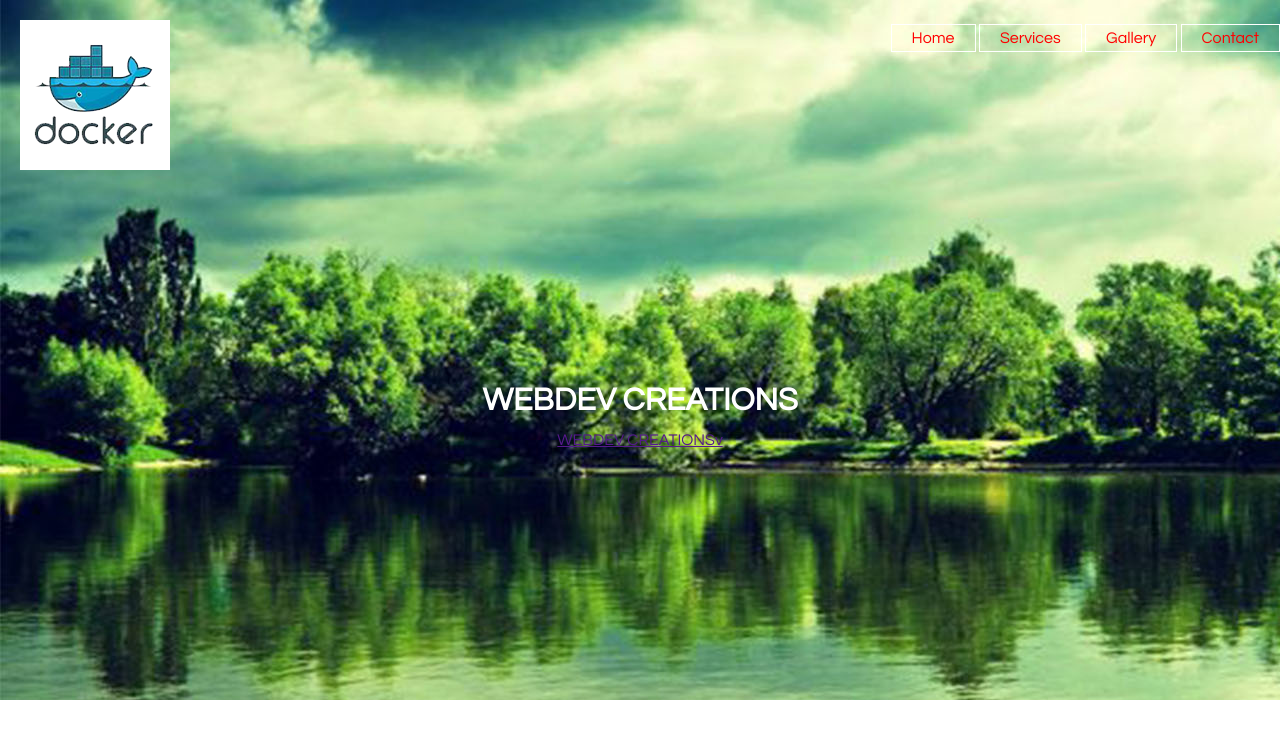
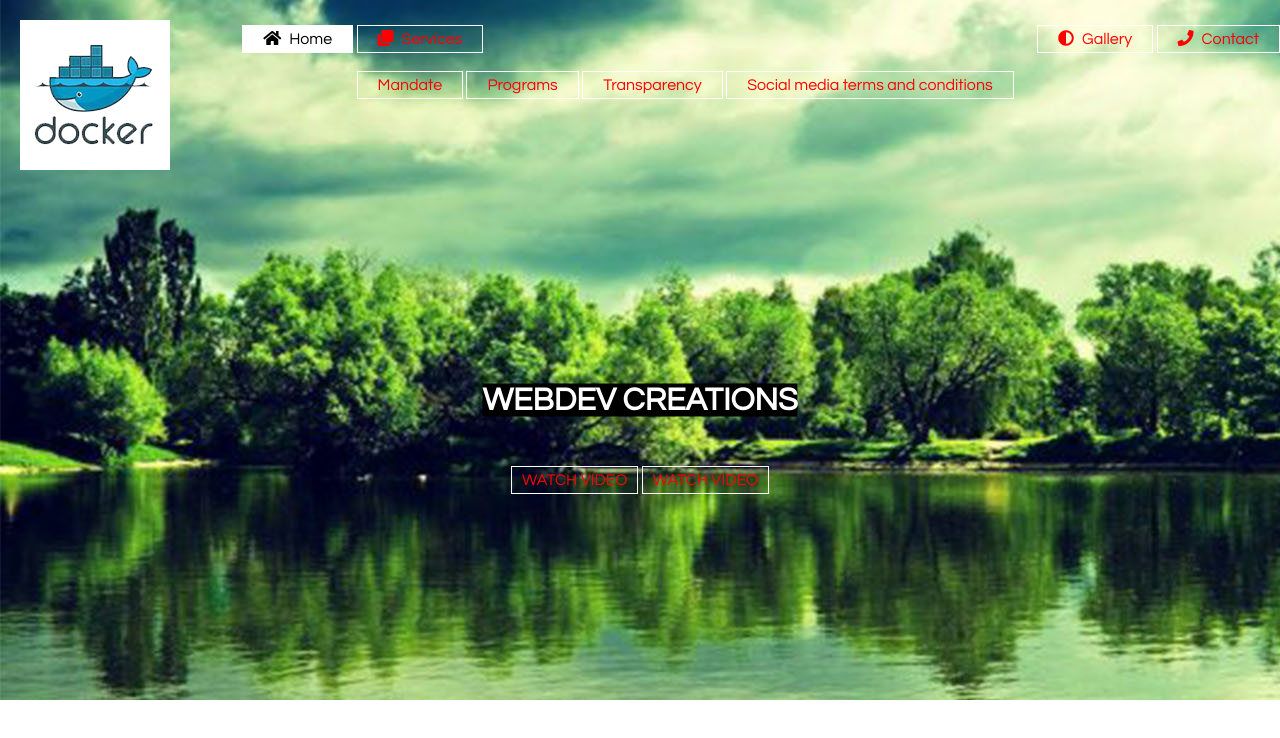
Before and after one commit to Shonjit/text, a plain HTML site: page index.html in a window 1280 px wide. Drawn offline with Linux system fonts and the light colour scheme.

Commit message:
first commit

```diff
--- a/index.html
+++ b/index.html
@@ -5,21 +5,35 @@
 <meta http-equiv="Content-Type" content="text/html; charset=utf-8" />
 <title> WEBDEV CREATIONS</title>
 <link href="text.css" type="text/css" rel="stylesheet" />
+<link rel="stylesheet" href="https://cdnjs.cloudflare.com/ajax/libs/font-awesome/5.8.2/css/all.min.css" crossorigin="anonymous" />
 </head>
 <body>
 	<header>
 		<div class="main">
 		<div class="logo">
 			<img src="Untitled-4.png"/>
-		</div>
+		</div class>
+		<div class="menu-bar">
 			<ul>
-				<li class="active"> <a href="#">Home</a></li>
-				<li> <a href="#">Services</a></li>
-				<li> <a href="#">Gallery</a></li>
-			 <li> <a href="#">Contact</a></li>
+				<li class="active"> <a href="#"><i class="fa fa-home" aria-hidden="true"></i>Home</a>
+				</li>
+				<li> <a href="#"><i class="fa fa-clone" aria-hidden="true"></i>Services</a>
+				<div class="sub-manu-1">
+						<ul>
+							<li><a href="#"> Mandate</a></li>
+							<li><a href="#">Programs</a></li>
+							<li><a href="#"> Transparency</a></li>
+							<li><a href="#">Social media terms and conditions</a></li>
+
+						</ul>
+
+					</div>
+				</li>
+				<li> <a href="#"><i class="fa fa-adjust" aria-hidden="true"></i>Gallery</a></li>
+			 <li> <a href="#"><i class="fa fa-phone" aria-hidden="true"></i>Contact</a></li>
 			 </ul>
 		</div>
-
+</div>
 
 	 <div class="titel">
 			  <h1> WEBDEV CREATIONS</h1>
@@ -27,7 +41,8 @@
 		</div>
 		<div id="a">
 
-			<a href class="a2"> WEBDEV CREATIONSv</a>
+			<a href class="a2" class="btn">WATCH VIDEO</a>
+			<a href class="a2" class="btn">WATCH VIDEO</a>
 
 		 </div>
 	</header>
--- a/text.css
+++ b/text.css
@@ -29,11 +29,14 @@ ul li{
 	 color:#000;
 
  }
- /ul li.active a{
+   ul li.active a{
 	  background-color:white;
 	 color:#000;/
 
- }
+    }
+.main .fa{margin-right:8px;
+
+}
 .logo{
 	float:left;
 	width:80px;
@@ -47,14 +50,26 @@ ul li{
 	position:absolute;
 	top:50%;
 	left:50%;
- transform:translate(-50%,-50%);
- color:white;
+   transform:translate(-50%,-50%);
+   color:white;
+   background-color:black;
  }
 
 
 #a{
 	position:absolute;
-	top:55%;
+	top:60%;
 	left:50%;
 	transform:translate(-50%,-50%);
 }
+.a2{border:1px solid white;
+	padding: 5px 10px;
+	color:red;
+	text-decoration:none;
+
+}
+.a2:hover{
+	background-color:white;
+	color:black;
+
+}
```
Also changed, not shown: th (1).jpg (deleted), th1.jpg (deleted), th2.jpg (deleted), ul3.jpg (deleted).
